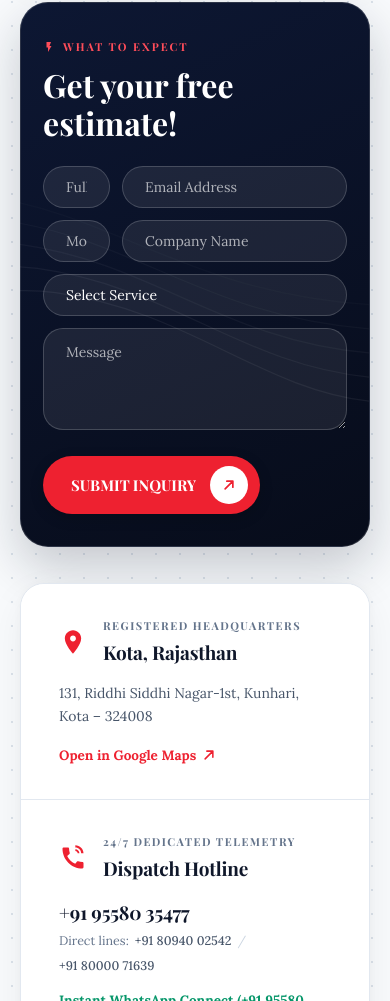
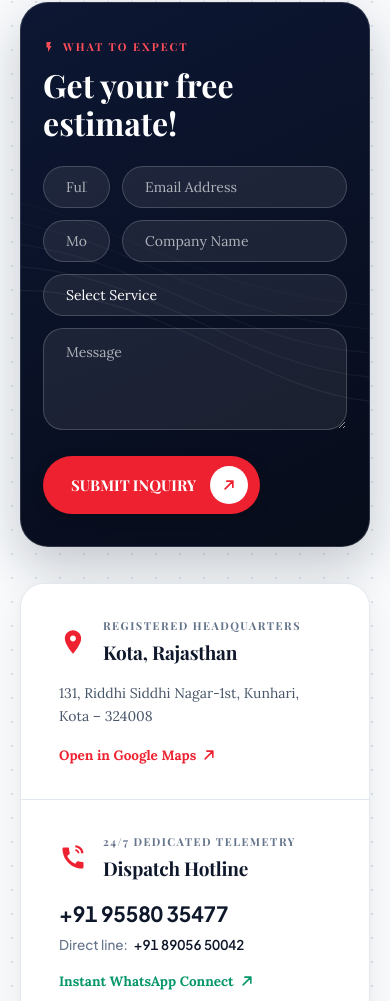
Before and after one commit to preetiparihar82/thin-margin, a plain HTML site: page index.html in a window 390 px wide. Shown: the part 10999-12000 px from the top of the page. Drawn offline with nearby package versions, Linux system fonts and the light colour scheme; animation ran at ten frames a second; a web font is replaced by a local one.

Commit message:
format phone numbers typography, clean link labels, set 89056 50042 as secondary line

```diff
--- a/assest/css/style.css
+++ b/assest/css/style.css
@@ -2733,13 +2733,15 @@ textarea.pill-input {
 
 .hub-primary-phone {
   display: inline-block;
-  font-family: var(--font-heading);
-  font-size: 19px;
+  font-family: 'Plus Jakarta Sans', -apple-system, BlinkMacSystemFont, 'Segoe UI', Roboto, sans-serif;
+  font-size: 21px;
   font-weight: 700;
   color: #0f172a !important;
-  margin-bottom: 4px;
+  margin-bottom: 5px;
   transition: color 0.2s ease;
   letter-spacing: -0.01em;
+  font-variant-numeric: lining-nums tabular-nums;
+  font-feature-settings: "lnum" 1, "tnum" 1;
 }
 
 .hub-primary-phone:hover {
@@ -2751,13 +2753,25 @@ textarea.pill-input {
   align-items: center;
   flex-wrap: wrap;
   gap: 6px;
-  font-size: 12.5px;
+  font-family: 'Plus Jakarta Sans', -apple-system, BlinkMacSystemFont, 'Segoe UI', Roboto, sans-serif;
+  font-size: 13.5px;
   color: #64748b !important;
+  font-variant-numeric: lining-nums tabular-nums;
+  font-feature-settings: "lnum" 1, "tnum" 1;
+}
+
+.hub-alt-phones span {
+  font-family: 'Plus Jakarta Sans', sans-serif;
+  font-weight: 500;
+  color: #64748b;
 }
 
 .hub-alt-phones a {
-  color: #475569 !important;
-  font-weight: 500;
+  font-family: 'Plus Jakarta Sans', -apple-system, BlinkMacSystemFont, 'Segoe UI', Roboto, sans-serif;
+  color: #0f172a !important;
+  font-weight: 600;
+  font-variant-numeric: lining-nums tabular-nums;
+  font-feature-settings: "lnum" 1, "tnum" 1;
   transition: color 0.2s ease;
 }
 
@@ -3163,6 +3177,9 @@ textarea.pill-input {
   font-size: 13.5px;
   color: rgba(255, 255, 255, 0.65);
   line-height: 1.55;
+  font-family: 'Plus Jakarta Sans', -apple-system, BlinkMacSystemFont, sans-serif;
+  font-variant-numeric: lining-nums tabular-nums;
+  font-feature-settings: "lnum" 1, "tnum" 1;
 }
 
 .footer-contact-item i {
@@ -3173,8 +3190,17 @@ textarea.pill-input {
 }
 
 .footer-contact-item a {
-  color: rgba(255, 255, 255, 0.65);
+  color: rgba(255, 255, 255, 0.75);
+  font-family: 'Plus Jakarta Sans', -apple-system, BlinkMacSystemFont, sans-serif;
+  font-variant-numeric: lining-nums tabular-nums;
+  font-feature-settings: "lnum" 1, "tnum" 1;
   transition: color 0.2s ease;
+}
+
+.footer-contact-item a strong {
+  font-family: 'Plus Jakarta Sans', -apple-system, BlinkMacSystemFont, sans-serif;
+  font-variant-numeric: lining-nums tabular-nums;
+  color: #ffffff;
 }
 
 .footer-contact-item a:hover {
--- a/index.html
+++ b/index.html
@@ -1133,14 +1133,12 @@
           <div class="hub-phone-wrap">
             <a href="tel:+919558035477" class="hub-primary-phone">+91 95580 35477</a>
             <div class="hub-alt-phones">
-              <span>Direct lines:</span>
-              <a href="tel:+918094002542">+91 80940 02542</a>
-              <span class="dot-sep">/</span>
-              <a href="tel:+918000071639">+91 80000 71639</a>
+              <span>Direct line:</span>
+              <a href="tel:+918905650042">+91 89056 50042</a>
             </div>
           </div>
           <a href="https://wa.me/919558035477?text=Hello%20Thin%20Margin%20Team" target="_blank" rel="noopener noreferrer" class="hub-action-link hub-whatsapp-link">
-            <span>Instant WhatsApp Connect (+91 95580 35477)</span>
+            <span>Instant WhatsApp Connect</span>
             <svg width="12" height="12" viewBox="0 0 14 14" fill="none" xmlns="http://www.w3.org/2000/svg" style="vertical-align: middle;">
               <path d="M2.5 11.5L11.5 2.5M11.5 2.5H4.5M11.5 2.5V9.5" stroke="currentColor" stroke-width="1.8" stroke-linecap="round" stroke-linejoin="round"/>
             </svg>
@@ -1168,7 +1166,7 @@
             </a>
           </div>
           <a href="mailto:info@thinmargin.in" class="hub-action-link">
-            <span>Send Direct Inquiry (info@thinmargin.in)</span>
+            <span>Send Direct Inquiry</span>
             <svg width="12" height="12" viewBox="0 0 14 14" fill="none" xmlns="http://www.w3.org/2000/svg" style="vertical-align: middle;">
               <path d="M1.5 6.5L12.5 1.5L7.5 12.5L6 8L1.5 6.5Z" stroke="currentColor" stroke-width="1.6" stroke-linecap="round" stroke-linejoin="round"/>
             </svg>
@@ -1243,7 +1241,7 @@
           <i class="fa-solid fa-phone"></i>
           <div>
             <a href="tel:+919558035477"><strong>+91 95580 35477</strong></a> (WhatsApp)<br>
-            <a href="tel:+918094002542">+91 80940 02542</a> · <a href="tel:+918000071639">+91 80000 71639</a>
+            <a href="tel:+918905650042">+91 89056 50042</a>
           </div>
         </div>
         <div class="footer-contact-item">
```
Also changed, not shown: 1 other file.
